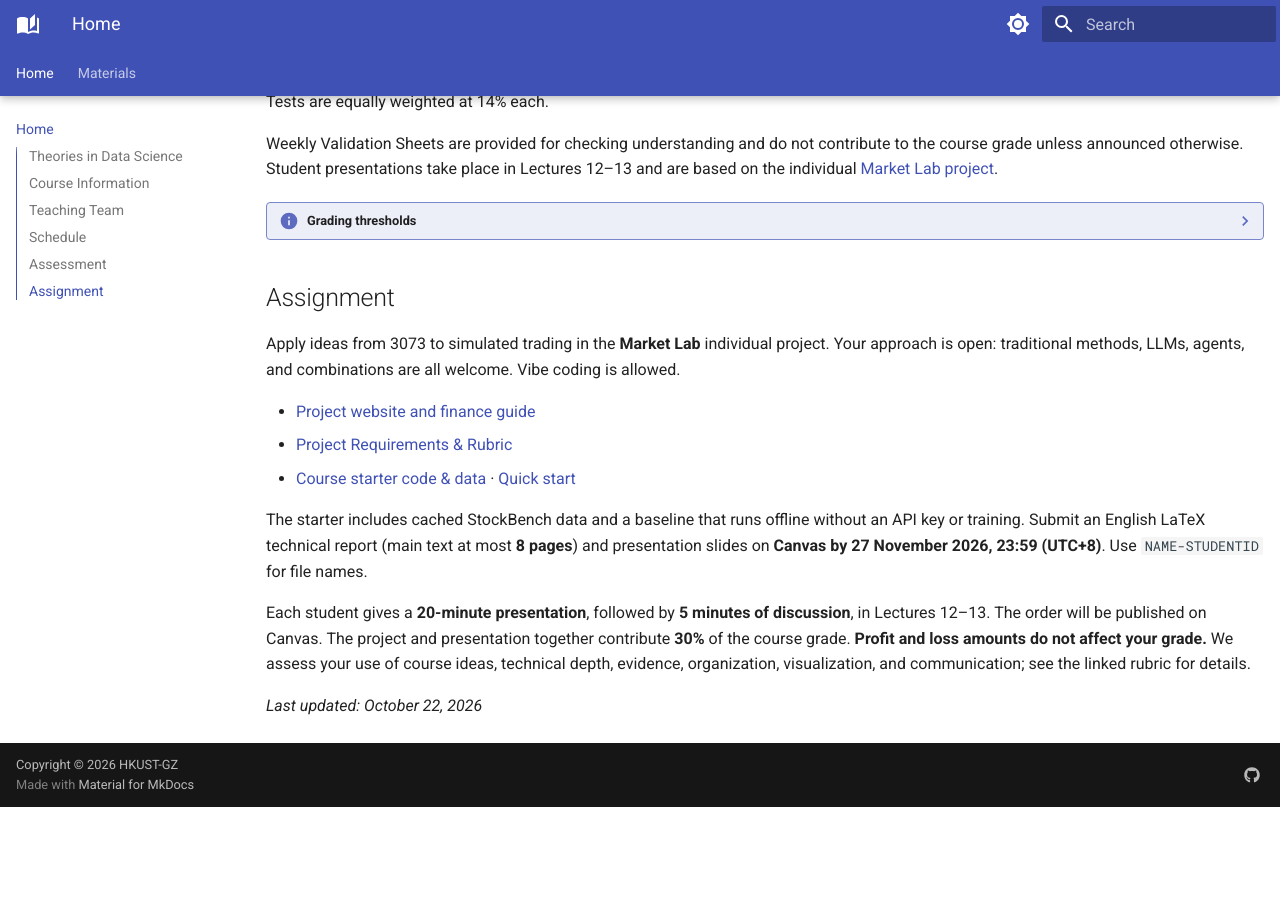
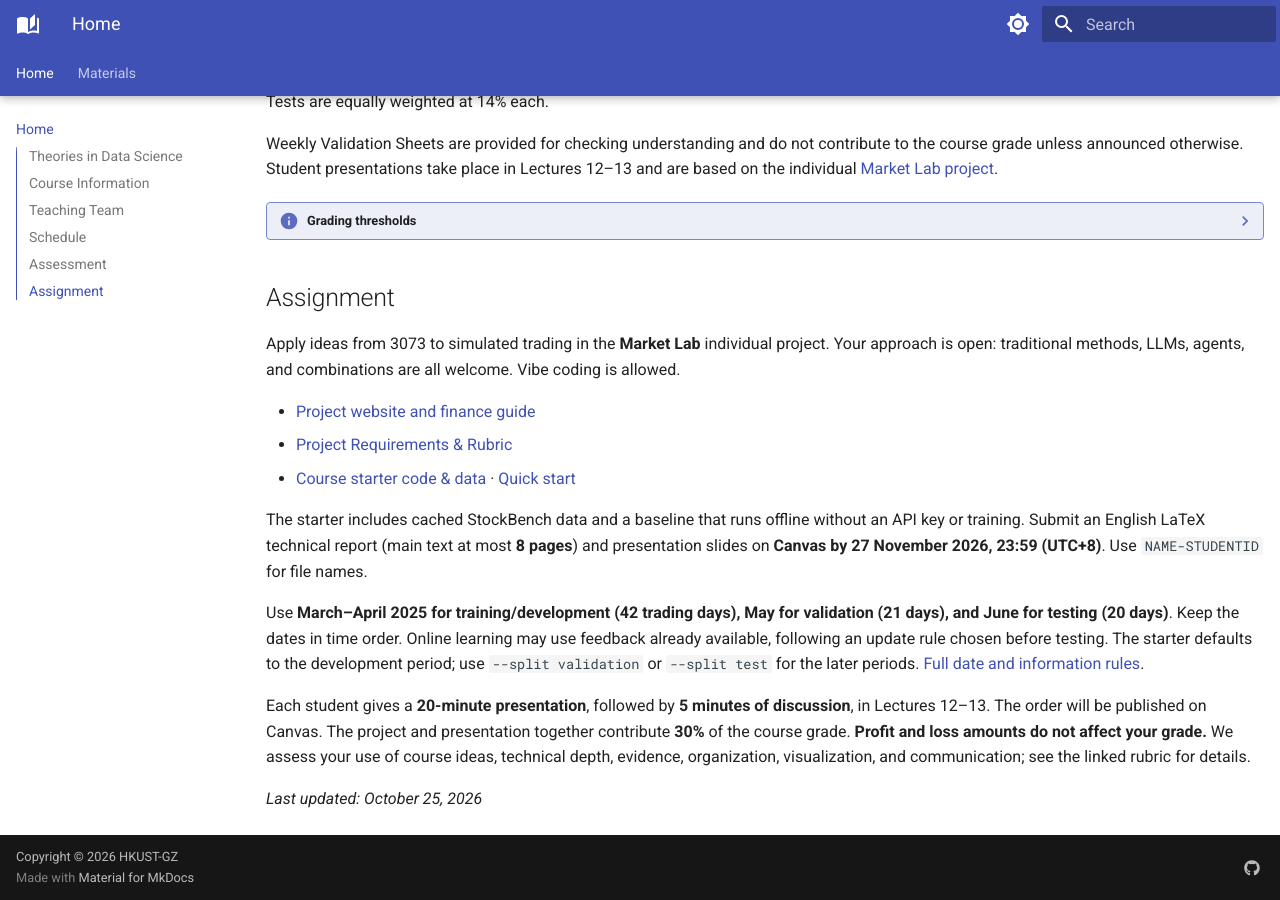
Before and after one commit to lixin2002cn/dsaa3073, an MkDocs documentation site: the page built from docs/index.md, in a window 1280 px wide and 900 px high, scrolled down 3135 px. Built offline with MkDocs 1.6.1 and Material for MkDocs 9.7.7, drawn with Linux system fonts in a browser that asks for light colours; before the commit the page ends 3942 px from its top, so only the background shows below that.

Commit message:
Add Market Lab course time split and online feedback rules

```diff
--- a/docs/index.md
+++ b/docs/index.md
@@ -109,6 +109,13 @@ without an API key or training. Submit an English LaTeX technical report
 (main text at most **8 pages**) and presentation slides on **Canvas by
 27 November 2026, 23:59 (UTC+8)**. Use `NAME-STUDENTID` for file names.
 
+Use **March–April 2025 for training/development (42 trading days), May for
+validation (21 days), and June for testing (20 days)**. Keep the dates in
+time order. Online learning may use feedback already available, following
+an update rule chosen before testing. The starter defaults to the development
+period; use `--split validation` or `--split test` for the later periods.
+[Full date and information rules](https://lixin2002cn.github.io/3073-Project/requirements.html#data-split).
+
 Each student gives a **20-minute presentation**, followed by **5 minutes of
 discussion**, in Lectures 12–13. The order will be published on Canvas.
 The project and presentation together contribute **30%** of the course grade.
@@ -116,4 +123,4 @@ The project and presentation together contribute **30%** of the course grade.
 course ideas, technical depth, evidence, organization, visualization, and
 communication; see the linked rubric for details.
 
-*Last updated: October 22, 2026*
+*Last updated: October 25, 2026*
```
